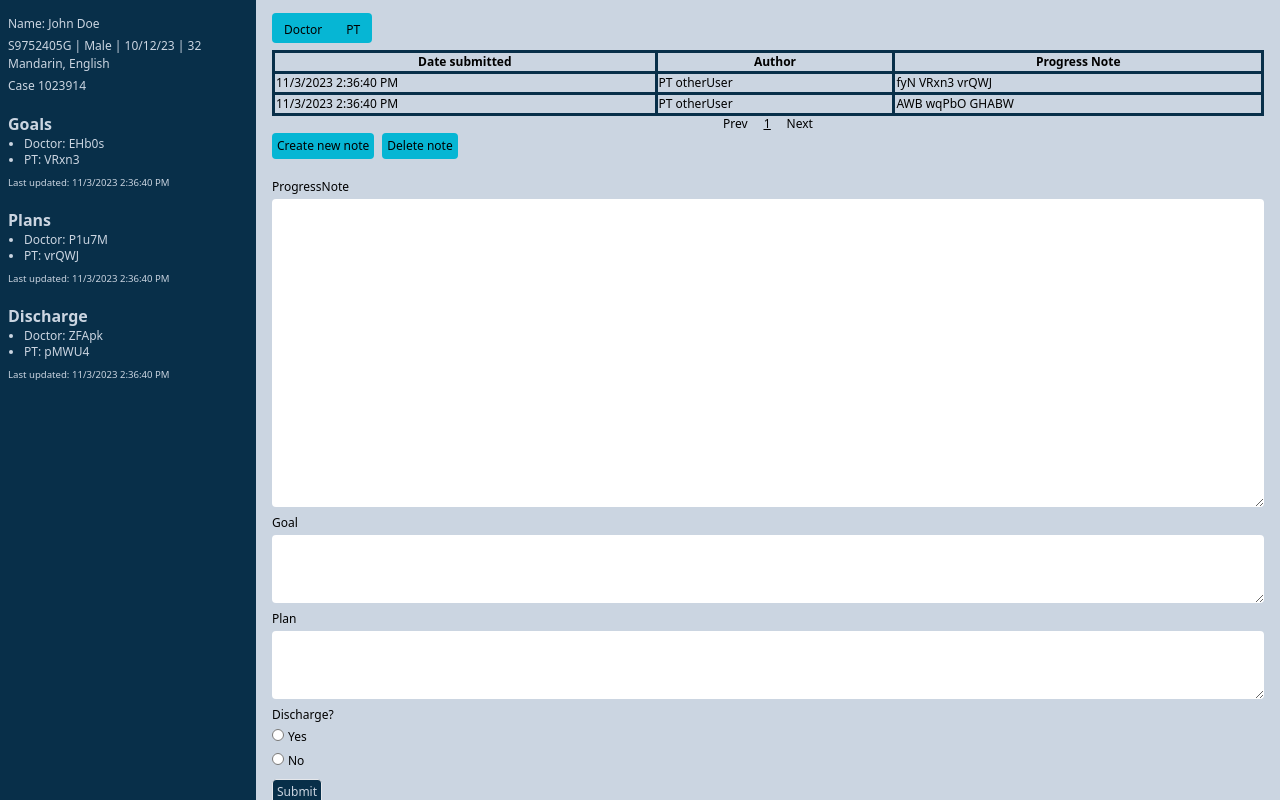
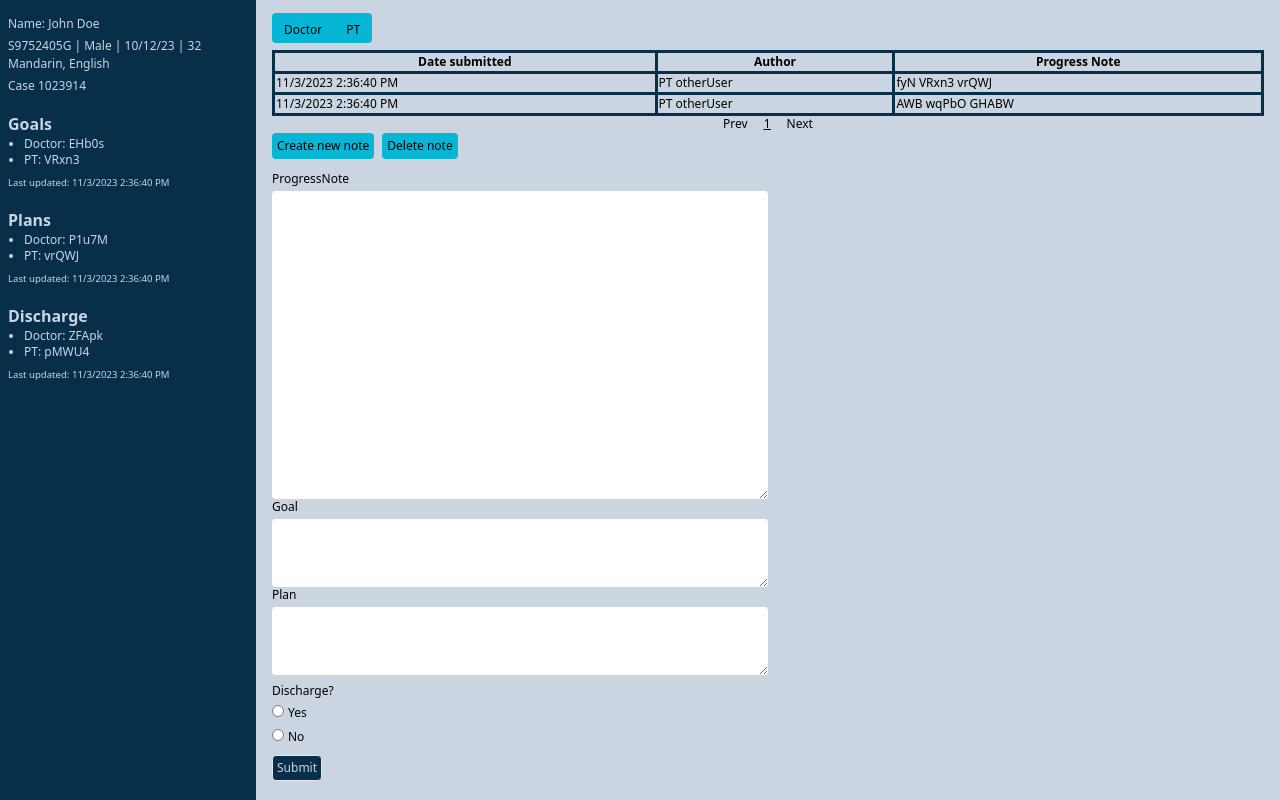
Before and after one commit to limmxc1/emr, a React (Create React App) app: page /pt in a window 1280 px wide. Both pictures are taken after a click on the button "Create new note". Shown: the top 800 px of the page. Built offline with nearby package versions, Linux system fonts and the light colour scheme.

Commit message:
added ability to view progressNote content by clicking item on list

```diff
--- a/src/components/ProgressNote.js
+++ b/src/components/ProgressNote.js
@@ -39,7 +39,7 @@ function ProgressNote({slice, setShow}) {
         return sectionsArg.map(section => {
             const sectionCapped = section.charAt(0).toUpperCase() + section.slice(1)
             return (
-                <div className='mt-2'>
+                <div>
                     <label for={section} className='block text-xs pb-1'>{sectionCapped}</label>
                     <textarea id={section} value={state.section} rows={section==="progressNote" ? "20" : "4"}onChange={handleChange} className="
                     block
@@ -53,7 +53,7 @@ function ProgressNote({slice, setShow}) {
         )
     }
     return (
-        <div className= 'pt-3'>
+        <div>
             {createProgressNote(sections)}
             <p className='text-xs pt-2'>Discharge?</p>
                 <div>
--- a/src/components/Table.js
+++ b/src/components/Table.js
@@ -1,10 +1,10 @@
 import React, { useState } from 'react'
-import { useSelector } from 'react-redux'
-import randomDocsTest from '../constants/randomDocsTest'
-
+import { useSelector, useDispatch } from 'react-redux'
+import { selectDoc } from '../store/showDocSlice'
 
 function Table({props}) {
     const state = useSelector(state => state[props][`${props}Notes`])
+    const dispatch = useDispatch()
     const [currentPage, setCurrentPage] = useState(1)
     const recordsPerPage = 10
     const lastIndex = currentPage * recordsPerPage
@@ -28,18 +28,24 @@ function Table({props}) {
     function changeCurrentPage(id) {
         setCurrentPage(id)
     }
+
+    function currentDocToShow(e) {
+        const selected = state.filter(item => item.key === e.currentTarget.id)
+        console.log(selected)
+    }
+
     const headers = ["Date submitted", "Author", "Progress Note"]
 
     return (
         <div className='text-xs pt-2'>
             <table className='border w-full'>
                 <thead>
-                    {headers.map(header => <th className='border border-sky-950 border-[3px]'>{header}</th>)}
+                    {headers.map(header => <th className='border-sky-950 border-[3px]'>{header}</th>)}
                 </thead>
                 <tbody>
-                    {records.map((note, index) => {
+                    {records.map((note) => {
                         return (
-                            <tr key={index} className='cursor-pointer border-sky-950 border-[3px]' onClick={() => console.log("hello")}>
+                            <tr key={note.key} className='cursor-pointer border-sky-950 border-[3px]' onClick={() => dispatch(selectDoc(note.key))}>
                                 <td className='border-sky-950 border-[3px]'>{note.submitDate + ' ' + note.submitTime}</td>
                                 <td className='border-sky-950 border-[3px]'>{note.author}</td>
                                 <td className='border-sky-950 border-[3px]'>{note.progressNote + "\n" + note.goal + "\n" + note.plan}</td>
--- a/src/constants/randomDocsTest.js
+++ b/src/constants/randomDocsTest.js
@@ -6,7 +6,16 @@ const randomDocsTest = {
 }
 
 function generateString(length) {
-    let result = ' ';
+    let result = '';
+    const charactersLength = characters.length;
+    for ( let i = 0; i < length; i++ ) {
+        result += characters.charAt(Math.floor(Math.random() * charactersLength));
+    }
+    return result;
+}
+
+function generateKey(length) {
+    let result = '';
     const charactersLength = characters.length;
     for ( let i = 0; i < length; i++ ) {
         result += characters.charAt(Math.floor(Math.random() * charactersLength));
@@ -24,6 +33,7 @@ for (let i = 0; i < 12; i++) {
         author: "Dr otherUser",
         submitDate: d.toLocaleDateString(),
         submitTime: d.toLocaleTimeString(),
+        key: generateKey(10)
     })
   }
 
@@ -37,6 +47,7 @@ for (let i = 0; i < 12; i++) {
         author: "PT otherUser",
         submitDate: d.toLocaleDateString(),
         submitTime: d.toLocaleTimeString(),
+        key: generateKey(10)
     })
   }
 
--- a/src/features/CurrentView.js
+++ b/src/features/CurrentView.js
@@ -3,9 +3,12 @@ import ProgressNote from '../components/ProgressNote'
 import Table from '../components/Table'
 import { addDocDoc } from '../store/docSlice'
 import { addPtDoc } from '../store/ptSlice'
+import { useSelector, useDispatch } from 'react-redux'
 
 function CurrentView({props}) {
     const [show, setShow] = useState(false)
+    const dispatch = useDispatch()
+    const state = useSelector(state => state)
     function whatIsProps() {
         if (props==="pt") return addPtDoc
         else if (props==="doc") return addDocDoc
@@ -13,7 +16,7 @@ function CurrentView({props}) {
 
     function showNoteOrNot() {
       if (show) {
-        return <div><ProgressNote slice={whatIsProps()} setShow={setShow}/></div>
+        return <ProgressNote slice={whatIsProps()} setShow={setShow} className="pl-2"/>
       } else {
         return
       }
@@ -23,12 +26,30 @@ function CurrentView({props}) {
         if (whichButton === "Create new note") setShow(true)
         else if (whichButton === "Delete note") setShow(false)
     }
+    function showDocOrNot(e) {
+        if (state.showDoc.selectedDoc) {
+            const selected = state.doc.docNotes.filter(note => note.key===state.showDoc.selectedDoc)[0]
+            return <div className='text-black text-xs'>
+                <p>{selected.author}</p>
+                <p>{selected.submitDate + " " + selected.submitTime}</p>
+                <p>{selected.progressNote}</p>
+                <p>{selected.goal}</p>
+                <p>{selected.plan}</p>
+            </div>
+        }
+
+        else if (!state.showDoc.selectedDoc) return
+    }
+
     return (
         <div>
             <Table props={props}/>
             <button onClick={handleClick} className='text-xs border p-1 border-transparent bg-cyan-500 rounded hover:bg-[#FF8787] hover:text-white mr-2'>Create new note</button>
             <button onClick={handleClick} className='text-xs border p-1 border-transparent bg-cyan-500 rounded hover:bg-[#FF8787] hover:text-white mr-2'>Delete note</button>
-            {show && showNoteOrNot()} {/*Whether which slice it updates should depend on the profession of the user. default = doc*/}
+            <div className='grid grid-cols-2 h-screen pt-3'>
+                {showDocOrNot()}
+                {show && showNoteOrNot()} {/*Whether which slice it updates should depend on the profession of the user. default = doc*/}
+            </div>
         </div>
     )
 }
--- a/src/store/reducer.js
+++ b/src/store/reducer.js
@@ -1,8 +1,10 @@
 import { combineReducers } from "redux";
 import docReducer from "./docSlice";
 import ptReducer from "./ptSlice"
+import showDocReducer from "./showDocSlice"
 
 export default combineReducers({
     doc: docReducer,
-    pt: ptReducer
+    pt: ptReducer,
+    showDoc: showDocReducer,
 })
--- /dev/null
+++ b/src/store/showDocSlice.js
@@ -0,0 +1,22 @@
+import { createSlice } from "@reduxjs/toolkit";
+
+let defaultState = {
+    showOrNot: true
+}
+
+const showDocSlice = createSlice({
+    name: "showDocs",
+    initialState: defaultState,
+    reducers: {
+        showDoc: (state) => {
+            state.showOrNot = true
+        },
+        selectDoc: (state, action) => {
+            state.selectedDoc = action.payload
+        }
+    }
+})
+
+// Selectors
+export default showDocSlice.reducer
+export const { showDoc, selectDoc } = showDocSlice.actions
```
